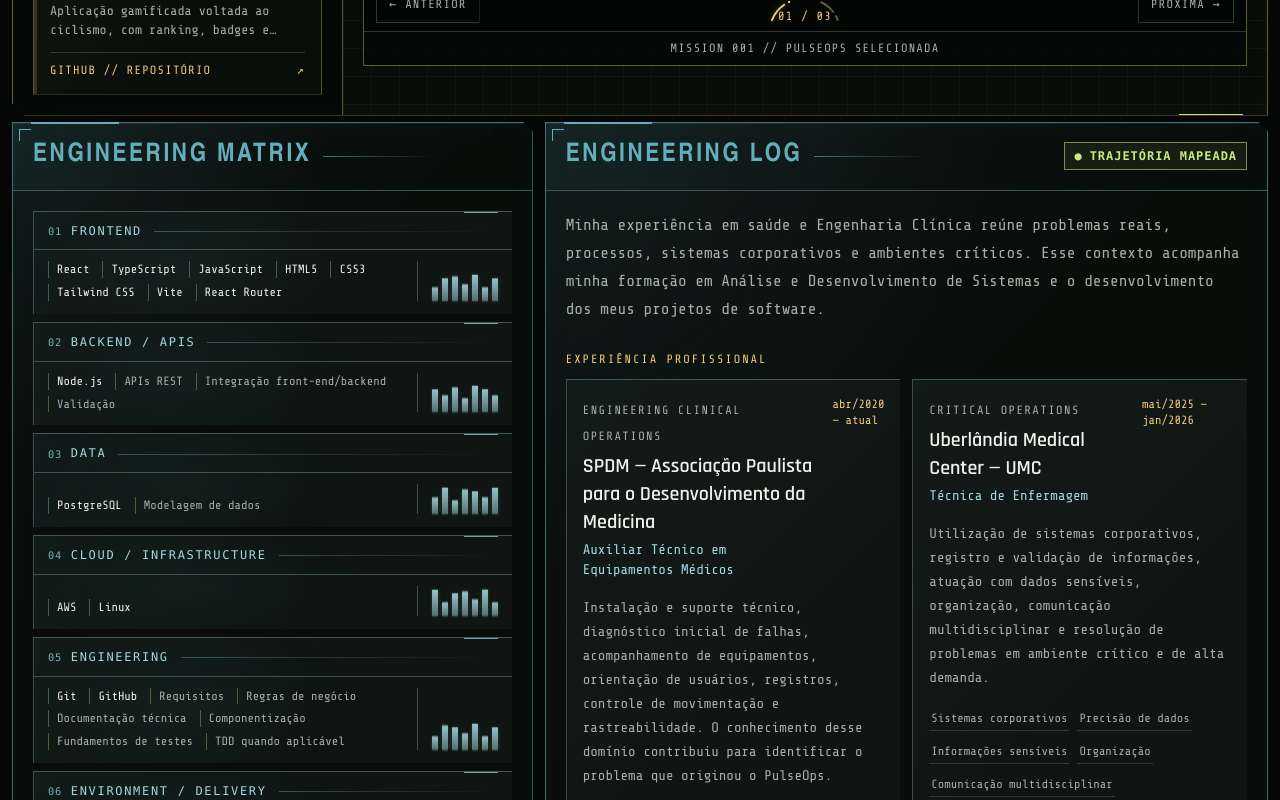
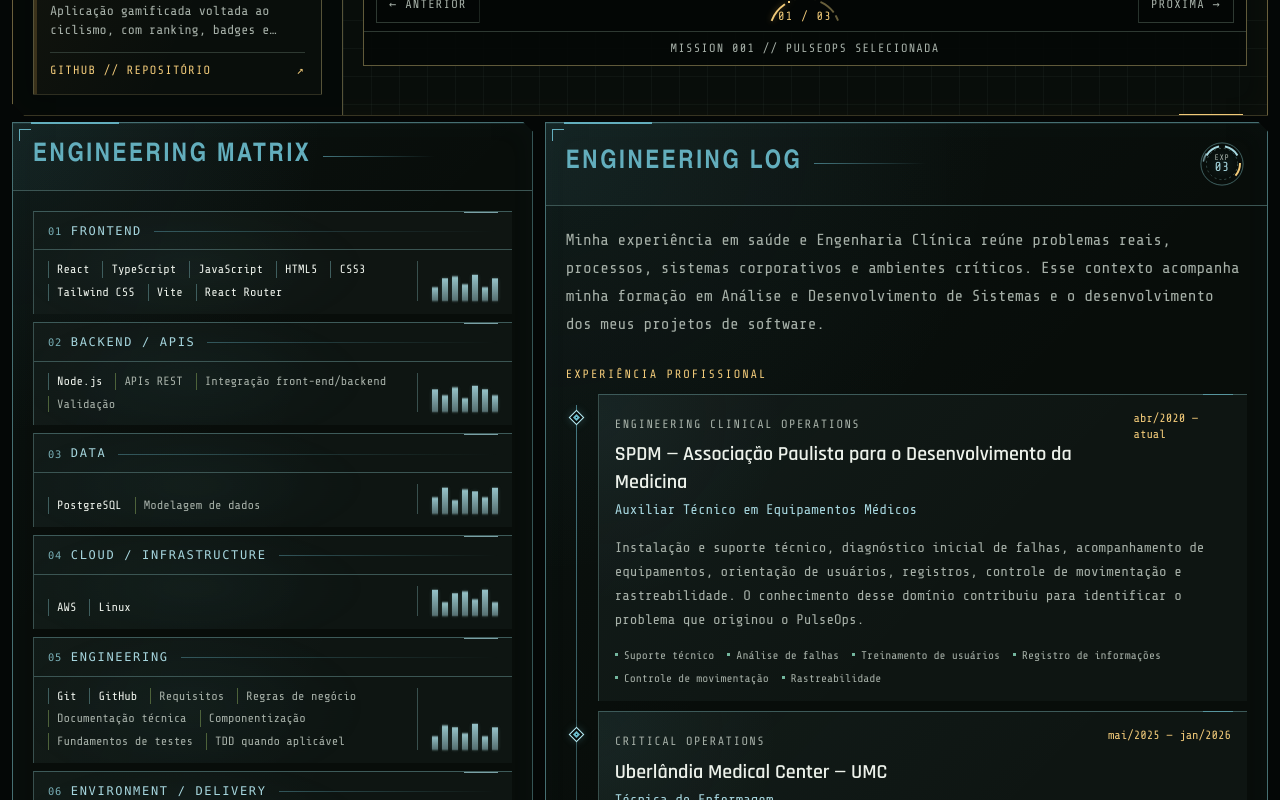
Before and after one commit to Josiane-Goncalves/josiane-goncalves-portfolio, a React (Vite) app: page / in a window 1280 px wide. Shown: the part 2020-2820 px from the top of the page. Built offline with nearby package versions, Linux system fonts and the light colour scheme.

Commit message:
feat: refine engineering log experience timeline

```diff
--- a/src/features/engineering/EngineeringLog.tsx
+++ b/src/features/engineering/EngineeringLog.tsx
@@ -1,8 +1,8 @@
 import { useTranslation } from "react-i18next";
 
 import { HudPanel } from "../../components/HudPanel";
-import { StatusBadge } from "../../components/StatusBadge";
 import { professionalExperiences } from "../../data/professional";
+import { ExperienceIndicator } from "./ExperienceIndicator";
 
 export function EngineeringLog() {
   const { t } = useTranslation();
@@ -10,11 +10,7 @@ export function EngineeringLog() {
   return (
     <HudPanel
       className="engineering-log"
-      headerAccessory={
-        <StatusBadge status="operational">
-          {t("professional.trajectoryMapped")}
-        </StatusBadge>
-      }
+      headerAccessory={<ExperienceIndicator />}
       title={t("engineering.logTitle")}
       variant="system"
     >
@@ -22,7 +18,7 @@ export function EngineeringLog() {
         {t("professional.trajectory")}
       </p>
 
-      <section className="mt-7" aria-labelledby="experience-title">
+      <section className="engineering-log__timeline mt-7" aria-labelledby="experience-title">
         <h3
           className="font-terminal text-xs uppercase tracking-[.16em] text-[var(--color-mission-bright)]"
           id="experience-title"
@@ -33,9 +29,10 @@ export function EngineeringLog() {
           {professionalExperiences.map(
             ({ id, organization, skills, translationKey }) => (
               <li
-                className="border border-[var(--color-border-muted)] bg-[var(--color-surface-elevated)] p-4"
+                className="engineering-log__entry"
                 key={id}
               >
+                <span aria-hidden="true" className="engineering-log__node" />
                 <article>
                   <div className="flex items-start justify-between gap-4 max-[640px]:flex-col">
                     <div>
@@ -56,12 +53,9 @@ export function EngineeringLog() {
                   <p className="mt-4 max-w-3xl text-sm leading-6 text-[var(--color-text-muted)]">
                     {t(`professional.experiences.${translationKey}.summary`)}
                   </p>
-                  <ul className="mt-4 flex flex-wrap gap-2">
+                  <ul className="engineering-log__skills mt-4">
                     {skills.map((skill) => (
-                      <li
-                        className="border border-[var(--color-border-muted)] px-2 py-1 font-terminal text-xs text-[var(--color-text-muted)]"
-                        key={skill}
-                      >
+                      <li key={skill}>
                         {t(`professional.skills.${skill}`)}
                       </li>
                     ))}
--- /dev/null
+++ b/src/features/engineering/ExperienceIndicator.tsx
@@ -0,0 +1,22 @@
+export function ExperienceIndicator() {
+  return (
+    <div
+      aria-hidden="true"
+      className="experience-indicator"
+      data-experience-indicator
+    >
+      <svg className="experience-indicator__rings" viewBox="0 0 64 64">
+        <circle className="experience-indicator__outer" cx="32" cy="32" r="27" />
+        <circle className="experience-indicator__inner" cx="32" cy="32" r="20" />
+        <path className="experience-indicator__segment" d="M 13 20 A 23 23 0 0 1 27 10" />
+        <path className="experience-indicator__segment" d="M 37 10 A 23 23 0 0 1 51 20" />
+        <path className="experience-indicator__segment" d="M 55 32 A 23 23 0 0 1 50 46" />
+        <circle className="experience-indicator__sweep" cx="32" cy="32" r="24" pathLength="100" />
+      </svg>
+      <span className="experience-indicator__label">
+        EXP
+        <strong>03</strong>
+      </span>
+    </div>
+  );
+}
--- a/src/styles/global.css
+++ b/src/styles/global.css
@@ -1210,33 +1210,222 @@
   min-width: 0;
 }
 
+.engineering-log {
+  height: auto;
+  min-height: 0;
+  align-self: start;
+}
+
+.experience-indicator {
+  position: relative;
+  display: grid;
+  width: 50px;
+  height: 50px;
+  color: var(--color-interface-bright);
+  place-items: center;
+}
+
+.experience-indicator::before {
+  position: absolute;
+  inset: 8px;
+  border-radius: 50%;
+  background: radial-gradient(circle, color-mix(in srgb, var(--color-interface) 13%, transparent), transparent 72%);
+  content: "";
+  opacity: 0.58;
+  animation: experience-indicator-breathe 7.6s var(--motion-ease) infinite alternate;
+}
+
+.experience-indicator__rings {
+  position: absolute;
+  inset: 0;
+  width: 100%;
+  height: 100%;
+  overflow: visible;
+  fill: none;
+}
+
+.experience-indicator__outer,
+.experience-indicator__inner,
+.experience-indicator__segment,
+.experience-indicator__sweep {
+  vector-effect: non-scaling-stroke;
+}
+
+.experience-indicator__outer {
+  stroke: color-mix(in srgb, var(--color-interface) 34%, var(--color-border-muted));
+  stroke-width: 1;
+}
+
+.experience-indicator__inner {
+  stroke: color-mix(in srgb, var(--color-interface) 22%, var(--color-border-muted));
+  stroke-dasharray: 2 3;
+  stroke-width: 1;
+}
+
+.experience-indicator__segment {
+  stroke: var(--color-interface-bright);
+  stroke-linecap: square;
+  stroke-width: 2;
+}
+
+.experience-indicator__segment:nth-of-type(3) {
+  stroke: var(--color-mission-bright);
+}
+
+.experience-indicator__sweep {
+  stroke: color-mix(in srgb, var(--color-interface-bright) 74%, transparent);
+  stroke-dasharray: 5 95;
+  stroke-linecap: round;
+  stroke-width: 1.5;
+  transform-origin: center;
+  animation: experience-indicator-sweep 12s linear infinite;
+}
+
+.experience-indicator__label {
+  position: relative;
+  display: grid;
+  color: var(--color-text-muted);
+  font-family: var(--font-terminal);
+  font-size: 0.5rem;
+  letter-spacing: 0.08em;
+  line-height: 0.9;
+  text-align: center;
+}
+
+.experience-indicator__label strong {
+  color: var(--color-interface-bright);
+  font-size: 0.82rem;
+  font-weight: 600;
+  letter-spacing: 0.04em;
+}
+
 .engineering-log__entries {
-  display: grid;
-  grid-template-columns: repeat(auto-fit, minmax(min(100%, 320px), 1fr));
-  gap: 12px;
-}
-
-.engineering-log__entries > li:last-child {
-  grid-column: 1 / -1;
-}
-
-.engineering-log__entries > li {
+  position: relative;
+  display: grid;
+  gap: 10px;
+  padding-left: 32px;
+  list-style: none;
+}
+
+.engineering-log__entries::before {
+  position: absolute;
+  top: 11px;
+  bottom: 11px;
+  left: 10px;
+  width: 1px;
+  background: linear-gradient(to bottom, var(--color-interface), color-mix(in srgb, var(--color-interface) 24%, var(--color-border-muted)) 82%, transparent);
+  content: "";
+  opacity: 0.66;
+  transform: scaleY(1);
+  transform-origin: top;
+  animation: engineering-log-line-in 900ms var(--motion-ease) both;
+}
+
+.engineering-log__entry {
+  position: relative;
+  min-width: 0;
   border: 0;
   border-top: 1px solid color-mix(in srgb, var(--color-interface) 28%, var(--color-border-muted));
   border-left: 1px solid color-mix(in srgb, var(--color-interface) 18%, var(--color-border-muted));
+  padding: 15px 16px;
   background:
-    linear-gradient(135deg, color-mix(in srgb, var(--color-interface) 4%, transparent), transparent 54%),
+    radial-gradient(circle at 0 22px, color-mix(in srgb, var(--color-interface) 7%, transparent), transparent 26%),
+    linear-gradient(135deg, color-mix(in srgb, var(--color-interface) 4%, transparent), transparent 58%),
     color-mix(in srgb, var(--color-surface-elevated) 90%, transparent);
+}
+
+.engineering-log__entry::after {
+  position: absolute;
+  top: -1px;
+  right: 14px;
+  width: 30px;
+  border-top: 1px solid var(--color-interface);
+  content: "";
+  opacity: 0.7;
+}
+
+.engineering-log__node {
+  position: absolute;
+  top: 17px;
+  left: -28px;
+  width: 11px;
+  height: 11px;
+  border: 1px solid var(--color-interface-bright);
+  background: var(--color-background);
+  box-shadow:
+    inset 0 0 0 2px var(--color-background),
+    inset 0 0 0 4px var(--color-interface),
+    0 0 8px color-mix(in srgb, var(--color-interface) 26%, transparent);
+  transform: rotate(45deg);
+  animation: engineering-log-node-glow 8s var(--motion-ease) infinite alternate;
 }
 
 .engineering-log__entries h4 + p {
   color: var(--color-interface-bright);
 }
 
-.engineering-log__entries article > ul > li {
-  border-width: 0 0 1px;
-  border-color: var(--color-border-muted);
-  padding-inline: 2px;
+.engineering-log__skills {
+  display: flex;
+  flex-wrap: wrap;
+  gap: 7px 13px;
+  list-style: none;
+}
+
+.engineering-log__skills > li {
+  position: relative;
+  padding-left: 9px;
+  color: var(--color-text-muted);
+  font-family: var(--font-terminal);
+  font-size: 0.7rem;
+  line-height: 1.4;
+}
+
+.engineering-log__skills > li::before {
+  position: absolute;
+  top: 0.48em;
+  left: 0;
+  width: 3px;
+  height: 3px;
+  background: color-mix(in srgb, var(--color-interface) 72%, var(--color-system));
+  content: "";
+}
+
+@keyframes experience-indicator-breathe {
+  from { opacity: 0.42; transform: scale(0.96); }
+  to { opacity: 0.64; transform: scale(1.03); }
+}
+
+@keyframes experience-indicator-sweep {
+  to { transform: rotate(360deg); }
+}
+
+@keyframes engineering-log-line-in {
+  from { opacity: 0; transform: scaleY(0); }
+  to { opacity: 0.66; transform: scaleY(1); }
+}
+
+@keyframes engineering-log-node-glow {
+  from { filter: brightness(0.86); }
+  to { filter: brightness(1.08); }
+}
+
+@media (max-width: 640px) {
+  .experience-indicator {
+    width: 44px;
+    height: 44px;
+  }
+
+  .engineering-log__entries {
+    padding-left: 25px;
+  }
+
+  .engineering-log__entries::before {
+    left: 7px;
+  }
+
+  .engineering-log__node {
+    left: -23px;
+  }
 }
 
 .app-shell__anchor {
```
Also changed, not shown: 1 other file (tests, documents, lock files or other folders).
